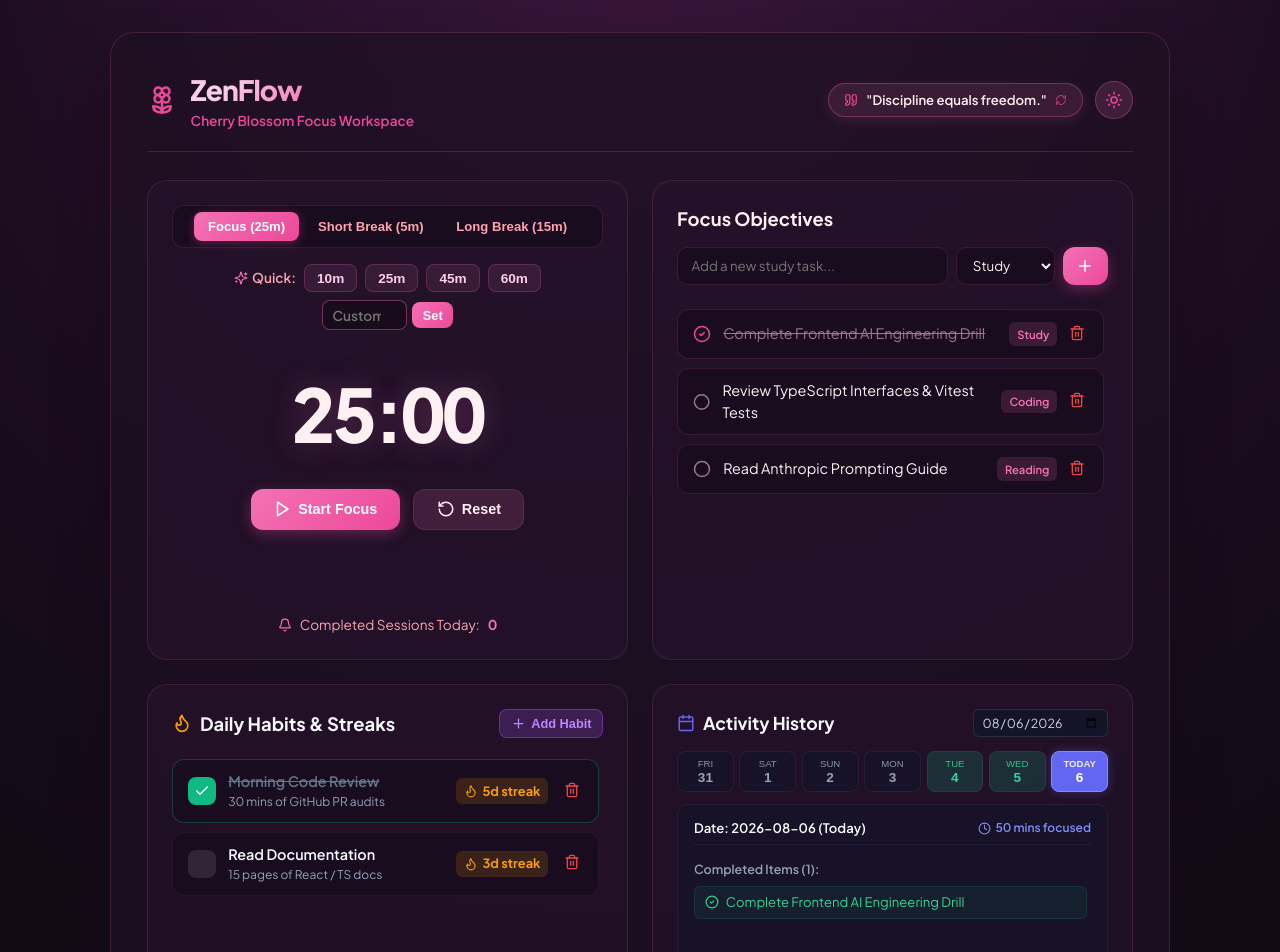
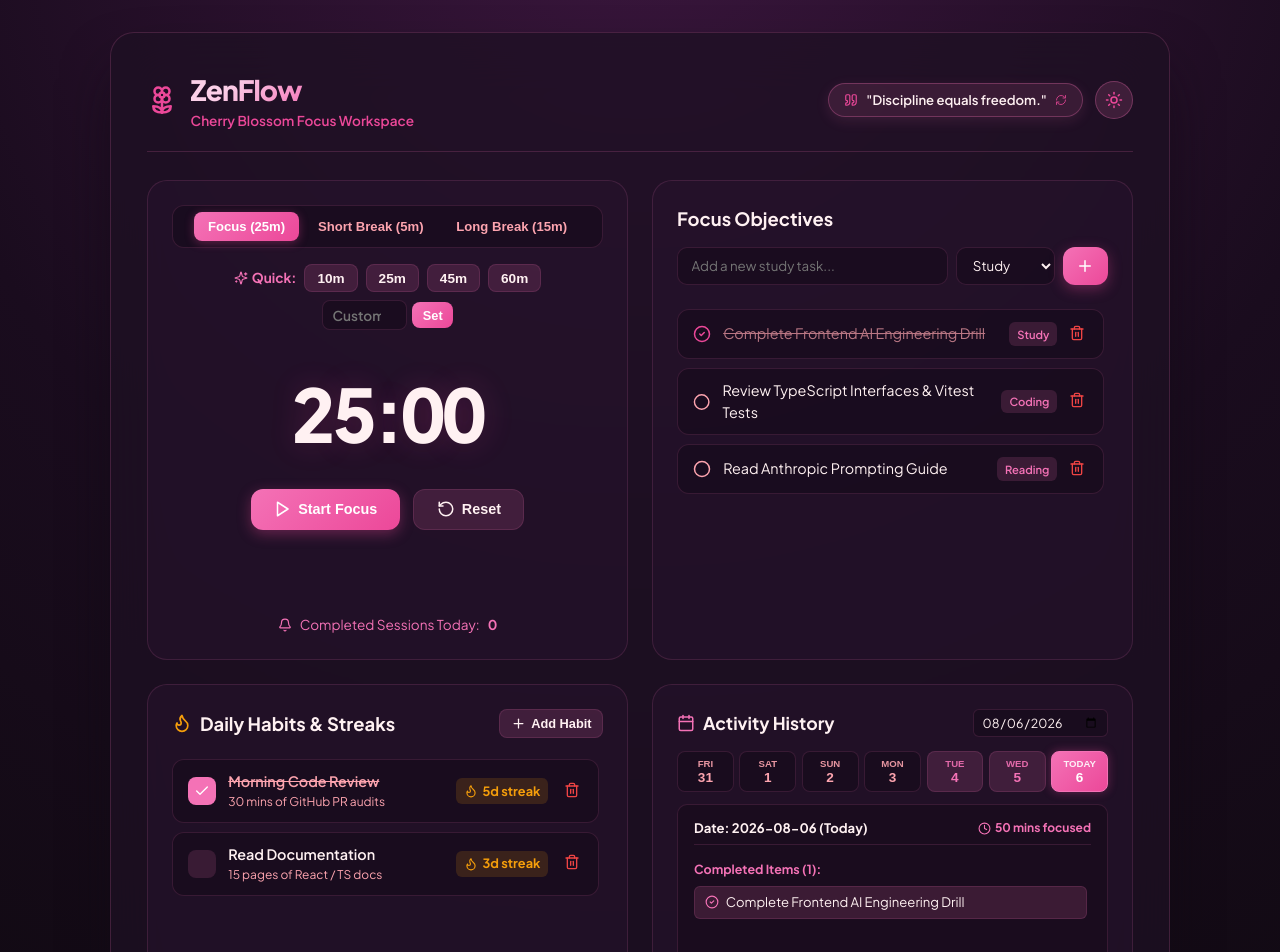
Before and after one commit to Atisha-Priyadarshani/ZenFlow-Focus-Hub, a React (Vite) app in the folder ZenFlow/: page / in a window 1280 px wide. Shown: the top 952 px of the page. Built offline with nearby package versions, Linux system fonts and the light colour scheme.

Commit message:
Fix Activity History card theme variables & ensure 100% text contrast and readability in Light Mode

```diff
--- a/ZenFlow/src/components/CompletionCalendar.tsx
+++ b/ZenFlow/src/components/CompletionCalendar.tsx
@@ -6,12 +6,6 @@ export interface ActivityHistoryRecord {
   completedTasks: string[];
   focusMinutes: number;
 }
-
-const BORDER_ACTIVE = '1px solid #818cf8';
-const BORDER_DEFAULT = '1px solid rgba(255,255,255,0.06)';
-const BG_SELECTED = '#6366f1';
-const BG_RECORD = 'rgba(16, 185, 129, 0.18)';
-const BG_DEFAULT = 'rgba(15, 23, 42, 0.5)';
 
 interface DayPillProps {
   dayName: string;
@@ -23,9 +17,9 @@ interface DayPillProps {
 }
 
 const DayPill: React.FC<DayPillProps> = ({ dayName, dayNum, isToday, isSelected, hasRecord, onClick }) => {
-  const borderVal = isToday ? '1px solid #818cf8' : isSelected ? BORDER_ACTIVE : BORDER_DEFAULT;
-  const bgVal = isToday ? '#6366f1' : isSelected ? BG_SELECTED : hasRecord ? BG_RECORD : BG_DEFAULT;
-  const colorVal = isToday || isSelected ? '#ffffff' : hasRecord ? '#34d399' : '#94a3b8';
+  const borderVal = isToday || isSelected ? '1px solid var(--accent-color)' : '1px solid var(--border-card)';
+  const bgVal = isToday || isSelected ? 'var(--pill-active-bg)' : hasRecord ? 'var(--badge-bg)' : 'var(--bg-input)';
+  const colorVal = isToday || isSelected ? '#ffffff' : hasRecord ? 'var(--text-muted)' : 'var(--text-dim)';
 
   return (
     <button
@@ -42,15 +36,15 @@ const DayPill: React.FC<DayPillProps> = ({ dayName, dayNum, isToday, isSelected,
         flexDirection: 'column',
         alignItems: 'center',
         gap: '0.1rem',
-        boxShadow: isToday ? '0 0 10px rgba(99, 102, 241, 0.35)' : 'none',
+        boxShadow: isToday ? '0 0 10px rgba(236, 72, 153, 0.35)' : 'none',
         transition: 'all 0.15s ease',
       }}
       aria-label="Select date pill"
     >
-      <span style={{ fontSize: '0.6rem', textTransform: 'uppercase', opacity: 0.9, fontWeight: isToday ? 700 : 500 }}>
+      <span style={{ fontSize: '0.6rem', textTransform: 'uppercase', opacity: 0.9, fontWeight: isToday ? 800 : 600 }}>
         {isToday ? 'TODAY' : dayName}
       </span>
-      <span style={{ fontSize: '0.85rem', fontWeight: 700 }}>{dayNum}</span>
+      <span style={{ fontSize: '0.85rem', fontWeight: 800 }}>{dayNum}</span>
     </button>
   );
 };
@@ -78,8 +72,8 @@ export const CompletionCalendar: React.FC<CompletionCalendarProps> = ({ complete
     <div className="card" role="region" aria-label="Activity History Calendar">
       <div style={{ display: 'flex', justifyContent: 'space-between', alignItems: 'center', marginBottom: '0.85rem' }}>
         <div style={{ display: 'flex', alignItems: 'center', gap: '0.5rem' }}>
-          <CalendarIcon size={18} color="#6366f1" />
-          <h3 style={{ margin: 0, fontSize: '1.1rem', color: '#f8fafc', fontWeight: 700 }}>Activity History</h3>
+          <CalendarIcon size={18} color="var(--accent-color)" />
+          <h3 style={{ margin: 0, fontSize: '1.1rem', color: 'var(--text-main)', fontWeight: 700 }}>Activity History</h3>
         </div>
 
         <input
@@ -87,9 +81,9 @@ export const CompletionCalendar: React.FC<CompletionCalendarProps> = ({ complete
           value={selectedDate}
           onChange={(e) => setSelectedDate(e.target.value)}
           style={{
-            background: 'rgba(15, 23, 42, 0.7)',
-            border: '1px solid rgba(255, 255, 255, 0.1)',
-            color: '#cbd5e1',
+            background: 'var(--bg-input)',
+            border: '1px solid var(--border-card)',
+            color: 'var(--text-main)',
             borderRadius: '6px',
             padding: '0.25rem 0.5rem',
             fontSize: '0.78rem',
@@ -114,13 +108,13 @@ export const CompletionCalendar: React.FC<CompletionCalendarProps> = ({ complete
         ))}
       </div>
 
-      <div style={{ background: 'rgba(15, 23, 42, 0.5)', borderRadius: '10px', padding: '0.85rem 1rem', border: '1px solid rgba(255,255,255,0.05)', flex: 1, display: 'flex', flexDirection: 'column', overflow: 'hidden' }}>
-        <div style={{ display: 'flex', justifyContent: 'space-between', alignItems: 'center', marginBottom: '0.45rem', borderBottom: '1px solid rgba(255,255,255,0.05)', paddingBottom: '0.35rem' }}>
-          <span style={{ fontSize: '0.82rem', fontWeight: 600, color: '#f8fafc' }}>
+      <div style={{ background: 'var(--sub-panel-bg)', borderRadius: '10px', padding: '0.85rem 1rem', border: '1px solid var(--border-card)', flex: 1, display: 'flex', flexDirection: 'column', overflow: 'hidden' }}>
+        <div style={{ display: 'flex', justifyContent: 'space-between', alignItems: 'center', marginBottom: '0.45rem', borderBottom: '1px solid var(--border-card)', paddingBottom: '0.35rem' }}>
+          <span style={{ fontSize: '0.82rem', fontWeight: 700, color: 'var(--text-main)' }}>
             Date: {selectedDate} {selectedDate === todayStr ? '(Today)' : ''}
           </span>
           {selectedRecord && (
-            <span style={{ fontSize: '0.75rem', color: '#818cf8', display: 'flex', alignItems: 'center', gap: '0.25rem', fontWeight: 600 }}>
+            <span style={{ fontSize: '0.75rem', color: 'var(--text-muted)', display: 'flex', alignItems: 'center', gap: '0.25rem', fontWeight: 700 }}>
               <Clock size={13} /> {selectedRecord.focusMinutes} mins focused
             </span>
           )}
@@ -128,17 +122,17 @@ export const CompletionCalendar: React.FC<CompletionCalendarProps> = ({ complete
 
         <div className="scrollable-list">
           {!selectedRecord || selectedRecord.completedTasks.length === 0 ? (
-            <p style={{ margin: 0, fontSize: '0.82rem', color: '#94a3b8', textAlign: 'center', paddingTop: '1rem' }}>
+            <p style={{ margin: 0, fontSize: '0.82rem', color: 'var(--text-dim)', textAlign: 'center', paddingTop: '1rem' }}>
               No completed tasks recorded for this date.
             </p>
           ) : (
             <div>
-              <div style={{ fontSize: '0.78rem', color: '#94a3b8', marginBottom: '0.45rem', fontWeight: 600 }}>
+              <div style={{ fontSize: '0.78rem', color: 'var(--text-muted)', marginBottom: '0.45rem', fontWeight: 700 }}>
                 Completed Items ({selectedRecord.completedTasks.length}):
               </div>
               {selectedRecord.completedTasks.map((t, idx) => (
-                <div key={idx} style={{ display: 'flex', alignItems: 'center', gap: '0.45rem', fontSize: '0.82rem', color: '#34d399', marginBottom: '0.35rem', background: 'rgba(16, 185, 129, 0.08)', padding: '0.35rem 0.6rem', borderRadius: '6px', border: '1px solid rgba(16, 185, 129, 0.15)' }}>
-                  <CheckCircle2 size={14} /> {t}
+                <div key={idx} style={{ display: 'flex', alignItems: 'center', gap: '0.45rem', fontSize: '0.82rem', color: 'var(--text-main)', marginBottom: '0.35rem', background: 'var(--badge-bg)', padding: '0.35rem 0.6rem', borderRadius: '6px', border: '1px solid var(--border-card)' }}>
+                  <CheckCircle2 size={14} color="var(--accent-color)" /> {t}
                 </div>
               ))}
             </div>
--- a/ZenFlow/src/components/HabitTracker.tsx
+++ b/ZenFlow/src/components/HabitTracker.tsx
@@ -10,13 +10,6 @@ export interface Habit {
   lastCompletedDate?: string;
 }
 
-const BORDER_COMPLETED = '1px solid rgba(16, 185, 129, 0.3)';
-const BORDER_DEFAULT = '1px solid rgba(255, 255, 255, 0.05)';
-const COLOR_COMPLETED = '#64748b';
-const COLOR_DEFAULT = '#f8fafc';
-const BG_COMPLETED = '#10b981';
-const BG_DEFAULT = 'rgba(255, 255, 255, 0.1)';
-
 interface HabitRowProps {
   habit: Habit;
   onToggle: () => void;
@@ -24,13 +17,8 @@ interface HabitRowProps {
 }
 
 const HabitRow: React.FC<HabitRowProps> = ({ habit, onToggle, onDelete }) => {
-  const borderStyle = habit.completedToday ? BORDER_COMPLETED : BORDER_DEFAULT;
-  const titleColor = habit.completedToday ? COLOR_COMPLETED : COLOR_DEFAULT;
-  const titleDecoration = habit.completedToday ? 'line-through' : 'none';
-  const btnBg = habit.completedToday ? BG_COMPLETED : BG_DEFAULT;
-
   return (
-    <div className="task-item" style={{ border: borderStyle }}>
+    <div className="task-item">
       <div style={{ display: 'flex', alignItems: 'center', gap: '0.75rem', flex: 1 }}>
         <button
           onClick={onToggle}
@@ -39,7 +27,7 @@ const HabitRow: React.FC<HabitRowProps> = ({ habit, onToggle, onDelete }) => {
             height: '28px',
             borderRadius: '8px',
             border: 'none',
-            background: btnBg,
+            background: habit.completedToday ? 'var(--accent-color)' : 'var(--badge-bg)',
             color: 'white',
             display: 'flex',
             alignItems: 'center',
@@ -51,10 +39,17 @@ const HabitRow: React.FC<HabitRowProps> = ({ habit, onToggle, onDelete }) => {
           {habit.completedToday ? <Check size={18} /> : null}
         </button>
         <div>
-          <div style={{ fontWeight: 600, fontSize: '0.9rem', color: titleColor, textDecoration: titleDecoration }}>
+          <div
+            style={{
+              fontWeight: 600,
+              fontSize: '0.9rem',
+              color: habit.completedToday ? 'var(--text-dim)' : 'var(--text-main)',
+              textDecoration: habit.completedToday ? 'line-through' : 'none',
+            }}
+          >
             {habit.name}
           </div>
-          <div style={{ fontSize: '0.75rem', color: '#94a3b8' }}>{habit.info}</div>
+          <div style={{ fontSize: '0.75rem', color: 'var(--text-dim)' }}>{habit.info}</div>
         </div>
       </div>
 
@@ -153,11 +148,11 @@ export const HabitTracker: React.FC<HabitTrackerProps> = ({ onHabitCompleted })
       <div style={{ display: 'flex', justifyContent: 'space-between', alignItems: 'center', marginBottom: '0.85rem' }}>
         <div style={{ display: 'flex', alignItems: 'center', gap: '0.5rem' }}>
           <Flame size={20} color="#f59e0b" />
-          <h3 style={{ margin: 0, fontSize: '1.15rem', color: '#f8fafc' }}>Daily Habits &amp; Streaks</h3>
+          <h3 style={{ margin: 0, fontSize: '1.15rem', color: 'var(--text-main)', fontWeight: 700 }}>Daily Habits &amp; Streaks</h3>
         </div>
         <button
           onClick={() => setIsAdding(!isAdding)}
-          style={{ background: 'rgba(168, 85, 247, 0.2)', border: '1px solid rgba(168, 85, 247, 0.4)', color: '#c084fc', borderRadius: '8px', padding: '0.35rem 0.65rem', cursor: 'pointer', display: 'flex', alignItems: 'center', gap: '0.35rem', fontWeight: 600, fontSize: '0.8rem' }}
+          style={{ background: 'var(--badge-bg)', border: '1px solid var(--border-card)', color: 'var(--text-main)', borderRadius: '8px', padding: '0.35rem 0.65rem', cursor: 'pointer', display: 'flex', alignItems: 'center', gap: '0.35rem', fontWeight: 600, fontSize: '0.8rem' }}
           aria-label="Add Habit"
         >
           <Plus size={15} /> {isAdding ? 'Close' : 'Add Habit'}
@@ -165,13 +160,13 @@ export const HabitTracker: React.FC<HabitTrackerProps> = ({ onHabitCompleted })
       </div>
 
       {isAdding && (
-        <form onSubmit={handleAddHabit} style={{ background: 'rgba(15, 23, 42, 0.7)', border: '1px solid rgba(168, 85, 247, 0.3)', borderRadius: '12px', padding: '0.85rem', marginBottom: '0.75rem' }}>
+        <form onSubmit={handleAddHabit} style={{ background: 'var(--bg-input)', border: '1px solid var(--border-card)', borderRadius: '12px', padding: '0.85rem', marginBottom: '0.75rem' }}>
           <input
             type="text"
             placeholder="Habit Name (e.g. Daily LeetCode Problem)"
             value={name}
             onChange={(e) => setName(e.target.value)}
-            style={{ width: '100%', padding: '0.5rem 0.75rem', borderRadius: '8px', background: 'rgba(30, 41, 59, 0.8)', border: '1px solid rgba(255, 255, 255, 0.1)', color: 'white', marginBottom: '0.5rem', boxSizing: 'border-box' }}
+            style={{ width: '100%', padding: '0.5rem 0.75rem', borderRadius: '8px', background: 'var(--bg-card)', border: '1px solid var(--border-card)', color: 'var(--text-main)', marginBottom: '0.5rem', boxSizing: 'border-box' }}
             aria-label="Habit Name"
           />
           <input
@@ -179,7 +174,7 @@ export const HabitTracker: React.FC<HabitTrackerProps> = ({ onHabitCompleted })
             placeholder="Extra Info / Target (e.g. 30 mins / 1 problem)"
             value={info}
             onChange={(e) => setInfo(e.target.value)}
-            style={{ width: '100%', padding: '0.5rem 0.75rem', borderRadius: '8px', background: 'rgba(30, 41, 59, 0.8)', border: '1px solid rgba(255, 255, 255, 0.1)', color: 'white', marginBottom: '0.65rem', boxSizing: 'border-box' }}
+            style={{ width: '100%', padding: '0.5rem 0.75rem', borderRadius: '8px', background: 'var(--bg-card)', border: '1px solid var(--border-card)', color: 'var(--text-main)', marginBottom: '0.65rem', boxSizing: 'border-box' }}
             aria-label="Habit Info"
           />
           <button type="submit" className="btn btn-primary" style={{ width: '100%', padding: '0.45rem', justifyContent: 'center' }}>
@@ -190,7 +185,7 @@ export const HabitTracker: React.FC<HabitTrackerProps> = ({ onHabitCompleted })
 
       <div className="scrollable-list">
         {habits.length === 0 ? (
-          <p style={{ textAlign: 'center', color: '#94a3b8', fontSize: '0.85rem', padding: '1rem 0' }}>
+          <p style={{ textAlign: 'center', color: 'var(--text-dim)', fontSize: '0.85rem', padding: '1rem 0' }}>
             No habits added yet. Click &quot;Add Habit&quot; to build your daily streak!
           </p>
         ) : (
--- a/ZenFlow/src/components/PomodoroTimer.tsx
+++ b/ZenFlow/src/components/PomodoroTimer.tsx
@@ -136,10 +136,9 @@ export const PomodoroTimer: React.FC<PomodoroTimerProps> = ({ onSessionComplete
         </button>
       </div>
 
-      {/* Prominent Quick Presets + Custom Mins Input in One Single Row */}
       <div style={{ display: 'flex', alignItems: 'center', justifyContent: 'center', gap: '0.5rem', flexWrap: 'wrap', marginBottom: '0.5rem' }}>
-        <span style={{ fontSize: '0.85rem', color: '#fda4af', fontWeight: 600, display: 'flex', alignItems: 'center', gap: '0.25rem' }}>
-          <Sparkles size={14} color="#f472b6" /> Quick:
+        <span style={{ fontSize: '0.85rem', color: 'var(--text-muted)', fontWeight: 700, display: 'flex', alignItems: 'center', gap: '0.25rem' }}>
+          <Sparkles size={14} color="var(--accent-color)" /> Quick:
         </span>
 
         {[10, 25, 45, 60].map((m) => (
@@ -147,9 +146,9 @@ export const PomodoroTimer: React.FC<PomodoroTimerProps> = ({ onSessionComplete
             key={m}
             onClick={() => handleQuickPreset(m)}
             style={{
-              background: 'rgba(244, 114, 182, 0.1)',
-              border: '1px solid rgba(244, 114, 182, 0.2)',
-              color: '#fbcfe8',
+              background: 'var(--badge-bg)',
+              border: '1px solid var(--border-card)',
+              color: 'var(--text-main)',
               borderRadius: '8px',
               padding: '0.35rem 0.75rem',
               fontSize: '0.85rem',
@@ -174,9 +173,9 @@ export const PomodoroTimer: React.FC<PomodoroTimerProps> = ({ onSessionComplete
               width: '85px',
               padding: '0.35rem 0.6rem',
               borderRadius: '8px',
-              background: 'rgba(20, 10, 25, 0.7)',
-              border: '1px solid rgba(244, 114, 182, 0.4)',
-              color: '#fbcfe8',
+              background: 'var(--bg-input)',
+              border: '1px solid var(--border-card)',
+              color: 'var(--text-main)',
               fontSize: '0.85rem',
               fontWeight: 600,
               outline: 'none',
@@ -186,7 +185,7 @@ export const PomodoroTimer: React.FC<PomodoroTimerProps> = ({ onSessionComplete
           <button
             type="submit"
             style={{
-              background: 'linear-gradient(135deg, #f472b6, #ec4899)',
+              background: 'var(--pill-active-bg)',
               color: 'white',
               border: 'none',
               borderRadius: '8px',
@@ -224,8 +223,8 @@ export const PomodoroTimer: React.FC<PomodoroTimerProps> = ({ onSessionComplete
         </button>
       </div>
 
-      <div style={{ marginTop: 'auto', textAlign: 'center', fontSize: '0.85rem', color: '#fda4af', display: 'flex', alignItems: 'center', justifyContent: 'center', gap: '0.5rem', paddingTop: '0.75rem' }}>
-        <Bell size={14} color="#f472b6" /> Completed Sessions Today: <strong style={{ color: '#f472b6' }}>{completedSessions}</strong>
+      <div style={{ marginTop: 'auto', textAlign: 'center', fontSize: '0.85rem', color: 'var(--text-muted)', display: 'flex', alignItems: 'center', justifyContent: 'center', gap: '0.5rem', paddingTop: '0.75rem' }}>
+        <Bell size={14} color="var(--accent-color)" /> Completed Sessions Today: <strong style={{ color: 'var(--accent-color)' }}>{completedSessions}</strong>
       </div>
     </div>
   );
--- a/ZenFlow/src/index.css
+++ b/ZenFlow/src/index.css
@@ -15,29 +15,33 @@ body.dark-mode {
   --border-app: rgba(244, 114, 182, 0.18);
   --border-card: rgba(244, 114, 182, 0.14);
   --text-main: #fff1f2;
-  --text-muted: #fda4af;
-  --text-dim: #9f7596;
+  --text-muted: #f472b6;
+  --text-dim: #fda4af;
   --shadow-app: 0 30px 60px -15px rgba(18, 10, 20, 0.9);
   --pill-active-bg: linear-gradient(135deg, #f472b6, #ec4899);
   --badge-bg: rgba(244, 114, 182, 0.15);
   --badge-text: #fbcfe8;
+  --accent-color: #f472b6;
+  --sub-panel-bg: rgba(20, 10, 25, 0.5);
 }
 
-/* Light Cherry Blossom Mode Variables */
+/* Light Cherry Blossom Mode Variables - 100% High Contrast & Readable */
 body.light-mode {
   --bg-page: radial-gradient(circle at 50% 0%, #fce7f3 0%, #fff1f2 60%, #fff5f7 100%);
-  --bg-app: rgba(255, 255, 255, 0.85);
-  --bg-card: rgba(253, 242, 248, 0.7);
-  --bg-input: rgba(255, 255, 255, 0.9);
-  --border-app: rgba(244, 114, 182, 0.25);
-  --border-card: rgba(244, 114, 182, 0.2);
-  --text-main: #831843;
+  --bg-app: rgba(255, 255, 255, 0.9);
+  --bg-card: #ffffff;
+  --bg-input: #fdf2f8;
+  --border-app: rgba(236, 72, 153, 0.25);
+  --border-card: rgba(236, 72, 153, 0.18);
+  --text-main: #701a75;
   --text-muted: #be185d;
   --text-dim: #9d174d;
   --shadow-app: 0 20px 40px -10px rgba(236, 72, 153, 0.15);
   --pill-active-bg: linear-gradient(135deg, #ec4899, #db2777);
-  --badge-bg: rgba(244, 114, 182, 0.2);
-  --badge-text: #9d174d;
+  --badge-bg: rgba(236, 72, 153, 0.12);
+  --badge-text: #831843;
+  --accent-color: #db2777;
+  --sub-panel-bg: #fdf2f8;
 }
 
 * {
@@ -135,8 +139,8 @@ body.dark-mode .logo-title {
 }
 
 .card:hover {
-  border-color: rgba(244, 114, 182, 0.35);
-  box-shadow: 0 12px 30px -10px rgba(244, 114, 182, 0.2);
+  border-color: var(--accent-color);
+  box-shadow: 0 12px 30px -10px rgba(236, 72, 153, 0.2);
 }
 
 .scrollable-list {
@@ -151,7 +155,7 @@ body.dark-mode .logo-title {
 }
 
 .scrollable-list::-webkit-scrollbar-thumb {
-  background: rgba(244, 114, 182, 0.25);
+  background: rgba(236, 72, 153, 0.25);
   border-radius: 4px;
 }
 
@@ -175,7 +179,7 @@ body.dark-mode .logo-title {
   margin: 1.25rem 0;
   letter-spacing: -0.04em;
   color: var(--text-main);
-  text-shadow: 0 0 30px rgba(244, 114, 182, 0.25);
+  text-shadow: 0 0 30px rgba(236, 72, 153, 0.2);
 }
 
 .timer-controls {
@@ -215,7 +219,7 @@ body.dark-mode .logo-title {
 }
 
 .btn-secondary:hover {
-  background: rgba(244, 114, 182, 0.25);
+  background: rgba(236, 72, 153, 0.25);
 }
 
 .mode-pills {
@@ -231,7 +235,7 @@ body.dark-mode .logo-title {
 .mode-pill {
   background: transparent;
   border: none;
-  color: var(--text-muted);
+  color: var(--text-dim);
   padding: 0.45rem 0.85rem;
   border-radius: 8px;
   font-weight: 700;
@@ -259,23 +263,23 @@ body.dark-mode .logo-title {
 }
 
 .task-item:hover {
-  border-color: rgba(244, 114, 182, 0.35);
+  border-color: var(--accent-color);
 }
 
 .task-completed {
   text-decoration: line-through;
   color: var(--text-dim);
+  opacity: 0.7;
 }
 
 /* Cherry Blossom Today's Date Pill */
 .day-pill-today {
   background: var(--pill-active-bg) !important;
   color: #ffffff !important;
-  border: 1px solid #fbcfe8 !important;
-  box-shadow: 0 0 12px rgba(244, 114, 182, 0.45) !important;
+  border: 1px solid var(--accent-color) !important;
+  box-shadow: 0 0 12px rgba(236, 72, 153, 0.45) !important;
 }
 
-/* Form Inputs 100% Theme Consistent */
 input, select {
   font-family: inherit;
 }
```
